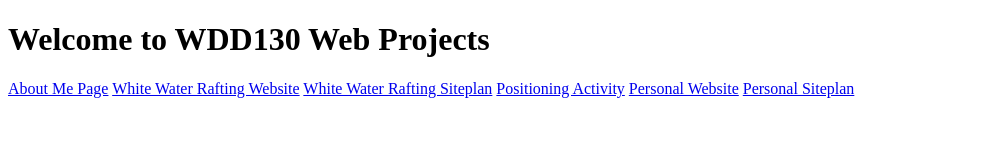
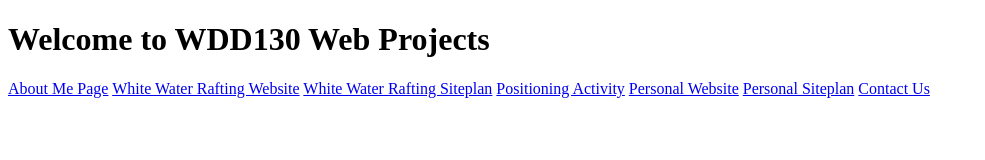
Before and after one commit to realtimestert/wdd130, a plain HTML site: page index.html in a window 1280 px wide. Shown: the whole page, without its empty margins (0-985 px from the left). Drawn offline with Linux system fonts and the light colour scheme.

Commit message:
added link

```diff
--- a/index.html
+++ b/index.html
@@ -15,4 +15,5 @@
     <a href="positioning.html">Positioning Activity</a>
     <a href="lanparty/index.html">Personal Website</a>
     <a href="lanparty/site-plan.html">Personal Siteplan</a>
+    <a href="wwr/contactus.html">Contact Us</a>
   </nav>
```
